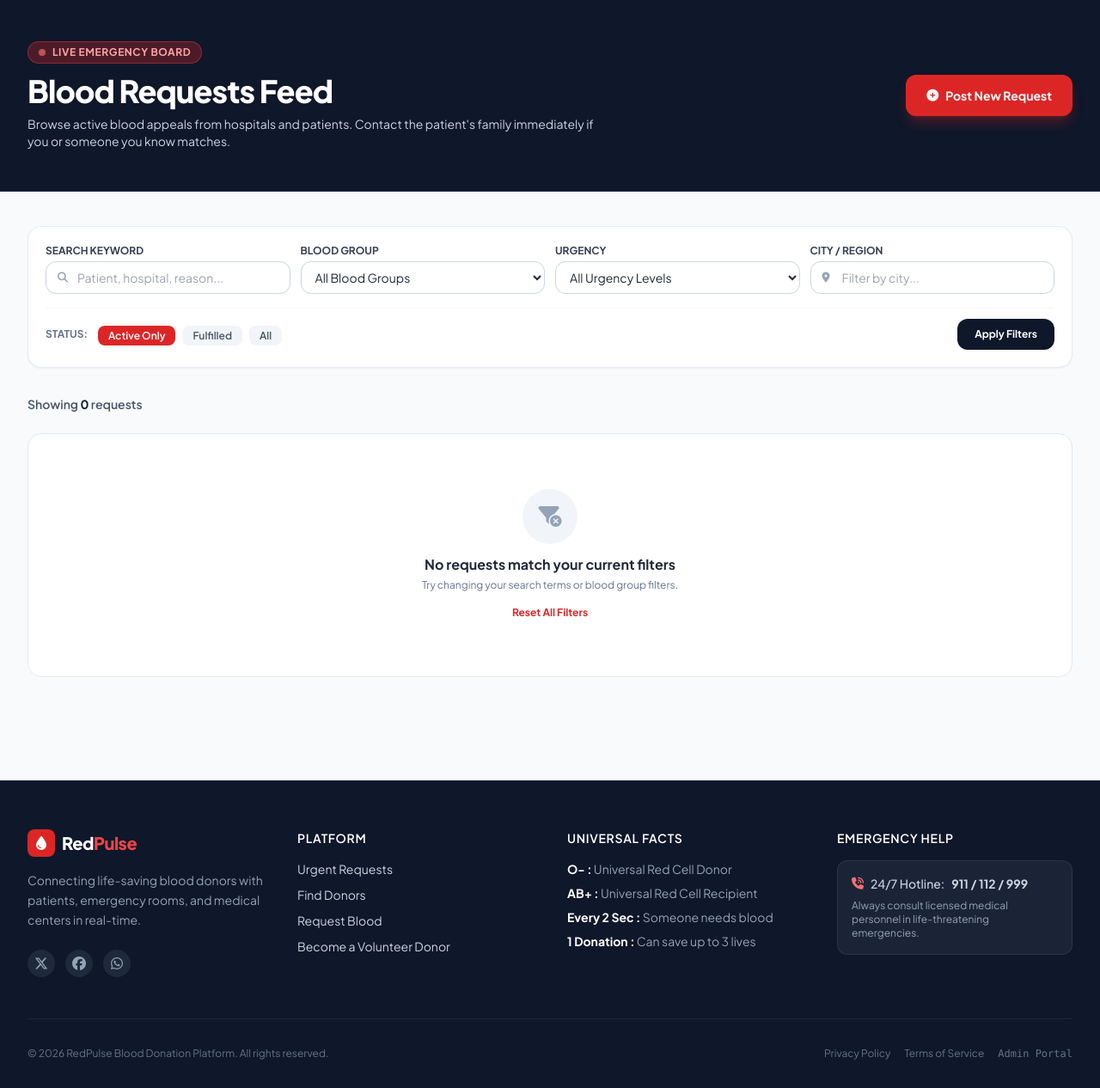
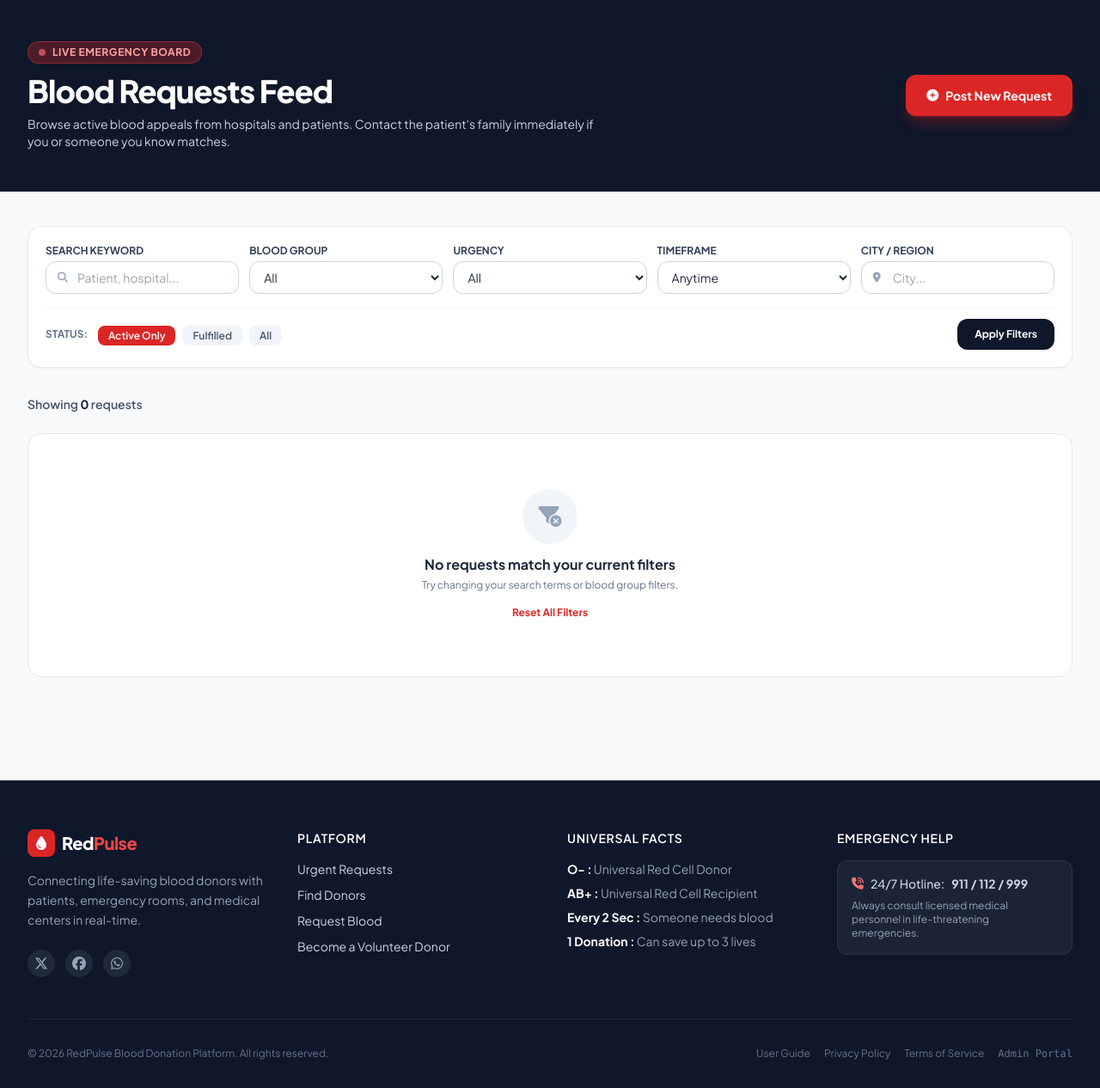
Before and after one commit to ehtisamhaq/blood-donation-app, a Django app: page /requests/ in a window 1280 px wide. Shown: the part 118-1384 px from the top of the page at 86% size. Run offline with Django 5.2, Linux system fonts and the light colour scheme; data that the repository does not hold is empty; some libraries are stand-ins or nearby versions.

Commit message:
feat: add platform guide, implement time-based filtering for requests, and add user blocking actions to admin panel

```diff
--- a/donors/templates/donors/base.html
+++ b/donors/templates/donors/base.html
@@ -246,6 +246,7 @@
             <div class="pt-8 flex flex-col sm:flex-row items-center justify-between text-xs text-slate-500 gap-4">
                 <p>&copy; {% now "Y" %} RedPulse Blood Donation Platform. All rights reserved.</p>
                 <div class="flex items-center gap-4">
+                    <a href="{% url 'guide' %}" class="hover:underline">User Guide</a>
                     <a href="#" class="hover:underline">Privacy Policy</a>
                     <a href="#" class="hover:underline">Terms of Service</a>
                     <a href="/admin/" class="hover:text-slate-400 font-mono">Admin Portal</a>
--- a/donors/templates/donors/profile.html
+++ b/donors/templates/donors/profile.html
@@ -161,7 +161,11 @@
                         </div>
                     </div>
                     {% empty %}
-                    <p class="text-xs text-slate-500 text-center py-4">You haven't posted any emergency requests.</p>
+                    <div class="text-center py-8 space-y-2">
+                        <div class="text-slate-300 text-3xl"><i class="fa-solid fa-clipboard-list"></i></div>
+                        <p class="text-xs text-slate-500">You haven't posted any emergency requests.</p>
+                        <a href="{% url 'create_request' %}" class="text-xs font-bold text-red-600 hover:underline">Post one now</a>
+                    </div>
                     {% endfor %}
                 </div>
             </div>
--- a/donors/templates/donors/requests_list.html
+++ b/donors/templates/donors/requests_list.html
@@ -31,20 +31,19 @@
     <!-- Filter Bar Card -->
     <div class="bg-white p-5 rounded-2xl shadow-sm border border-slate-200/80 mb-8">
         <form method="GET" action="{% url 'requests_list' %}" class="space-y-4">
-            <!-- Search + Location row -->
-            <div class="grid grid-cols-1 sm:grid-cols-2 lg:grid-cols-4 gap-3">
+                <div class="grid grid-cols-1 sm:grid-cols-2 lg:grid-cols-5 gap-3">
                 <div>
                     <label class="block text-xs font-bold text-slate-700 uppercase mb-1">Search Keyword</label>
                     <div class="relative">
                         <i class="fa-solid fa-magnifying-glass absolute left-3.5 top-1/2 -translate-y-1/2 text-slate-400 text-xs"></i>
-                        <input type="text" name="q" value="{{ query }}" placeholder="Patient, hospital, reason..." class="w-full pl-9 pr-3 py-2 text-sm rounded-xl border border-slate-300 focus:ring-2 focus:ring-red-500 focus:border-red-500">
+                        <input type="text" name="q" value="{{ query }}" placeholder="Patient, hospital..." class="w-full pl-9 pr-3 py-2 text-sm rounded-xl border border-slate-300 focus:ring-2 focus:ring-red-500 focus:border-red-500">
                     </div>
                 </div>
 
                 <div>
                     <label class="block text-xs font-bold text-slate-700 uppercase mb-1">Blood Group</label>
                     <select name="blood_group" class="w-full py-2 px-3 text-sm rounded-xl border border-slate-300 focus:ring-2 focus:ring-red-500 focus:border-red-500 bg-white">
-                        <option value="">All Blood Groups</option>
+                        <option value="">All</option>
                         {% for code, name in blood_groups %}
                             <option value="{{ code }}" {% if blood_group == code %}selected{% endif %}>{{ name }}</option>
                         {% endfor %}
@@ -54,7 +53,7 @@
                 <div>
                     <label class="block text-xs font-bold text-slate-700 uppercase mb-1">Urgency</label>
                     <select name="urgency" class="w-full py-2 px-3 text-sm rounded-xl border border-slate-300 focus:ring-2 focus:ring-red-500 focus:border-red-500 bg-white">
-                        <option value="">All Urgency Levels</option>
+                        <option value="">All</option>
                         {% for code, name in urgency_levels %}
                             <option value="{{ code }}" {% if urgency == code %}selected{% endif %}>{{ name }}</option>
                         {% endfor %}
@@ -62,13 +61,23 @@
                 </div>
 
                 <div>
+                    <label class="block text-xs font-bold text-slate-700 uppercase mb-1">Timeframe</label>
+                    <select name="date_range" class="w-full py-2 px-3 text-sm rounded-xl border border-slate-300 focus:ring-2 focus:ring-red-500 focus:border-red-500 bg-white">
+                        <option value="">Anytime</option>
+                        <option value="24h" {% if date_range == '24h' %}selected{% endif %}>Last 24 Hours</option>
+                        <option value="3d" {% if date_range == '3d' %}selected{% endif %}>Last 3 Days</option>
+                    </select>
+                </div>
+
+                <div>
                     <label class="block text-xs font-bold text-slate-700 uppercase mb-1">City / Region</label>
                     <div class="relative">
                         <i class="fa-solid fa-location-dot absolute left-3.5 top-1/2 -translate-y-1/2 text-slate-400 text-xs"></i>
-                        <input type="text" name="location" value="{{ location }}" placeholder="Filter by city..." class="w-full pl-9 pr-3 py-2 text-sm rounded-xl border border-slate-300 focus:ring-2 focus:ring-red-500 focus:border-red-500">
+                        <input type="text" name="location" value="{{ location }}" placeholder="City..." class="w-full pl-9 pr-3 py-2 text-sm rounded-xl border border-slate-300 focus:ring-2 focus:ring-red-500 focus:border-red-500">
                     </div>
                 </div>
             </div>
+
 
             <!-- Status Tabs & Submit -->
             <div class="flex flex-col sm:flex-row sm:items-center justify-between gap-3 pt-3 border-t border-slate-100">
--- a/donors/urls.py
+++ b/donors/urls.py
@@ -16,6 +16,9 @@ urlpatterns = [
     path('donors/', views.donors_list_view, name='donors_list'),
     path('donors/<int:pk>/', views.donor_detail_view, name='donor_detail'),
 
+    # Guide
+    path('guide/', views.guide_view, name='guide'),
+
     # Authentication & Profile
     path('register/', views.register_view, name='register'),
     path('login/', views.login_view, name='login'),
--- a/donors/views.py
+++ b/donors/views.py
@@ -52,6 +52,7 @@ def requests_list_view(request):
     urgency = request.GET.get('urgency', '').strip()
     location = request.GET.get('location', '').strip()
     status = request.GET.get('status', 'active').strip()
+    date_range = request.GET.get('date_range', '').strip()
 
     requests_qs = BloodRequest.objects.select_related('requester').all()
 
@@ -70,6 +71,11 @@ def requests_list_view(request):
         requests_qs = requests_qs.filter(
             Q(location__icontains=location) | Q(hospital__icontains=location)
         )
+
+    if date_range == '24h':
+        requests_qs = requests_qs.filter(created_at__gte=timezone.now() - timedelta(hours=24))
+    elif date_range == '3d':
+        requests_qs = requests_qs.filter(created_at__gte=timezone.now() - timedelta(days=3))
 
     if query:
         requests_qs = requests_qs.filter(
@@ -92,6 +98,7 @@ def requests_list_view(request):
         'urgency': urgency,
         'location': location,
         'status': status,
+        'date_range': date_range,
         'blood_groups': BloodGroup.choices,
         'urgency_levels': UrgencyLevel.choices,
         'total_count': requests_qs.count(),
@@ -244,6 +251,11 @@ def donor_detail_view(request, pk):
     return render(request, 'donors/donor_detail.html', context)
 
 
+def guide_view(request):
+    """User guide for the platform."""
+    return render(request, 'donors/guide.html')
+
+
 def register_view(request):
     """Register a new user and donor profile in one seamless flow."""
     if request.user.is_authenticated:
```
Also changed, not shown: donors/admin.py (+20 -2 lines), donors/templates/donors/guide.html (added, +31 -0 lines).
